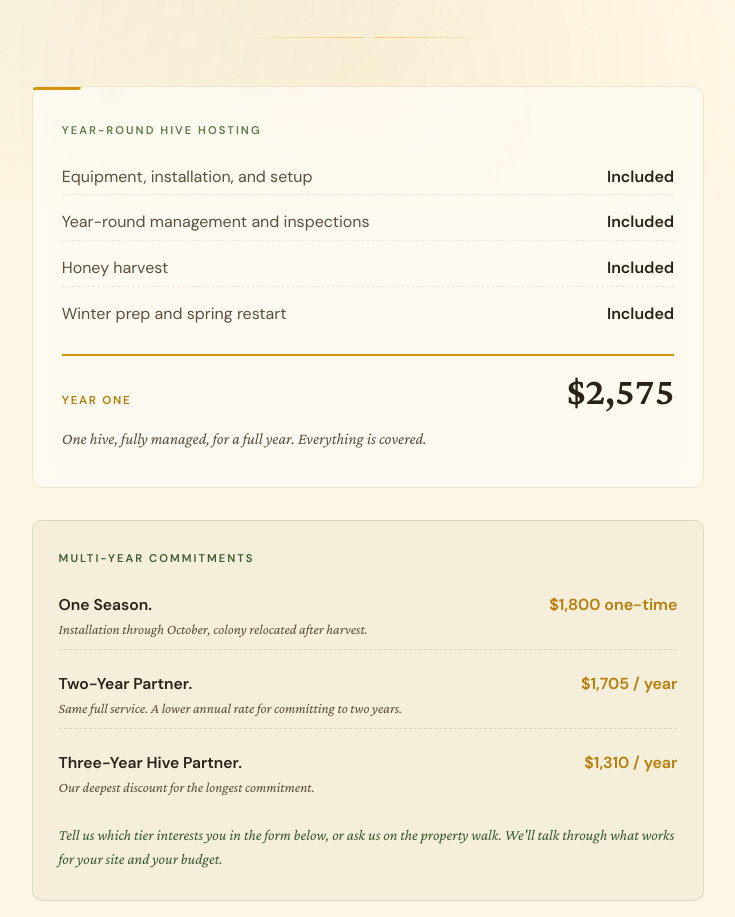
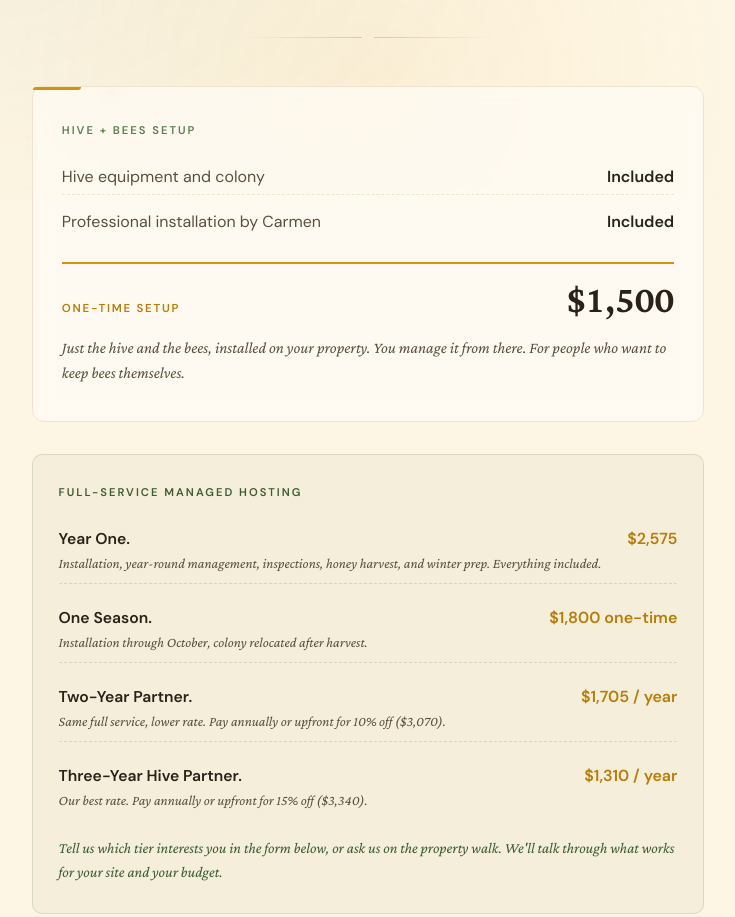
Before and after one commit to topherlayne/buzz-and-blooms, a plain HTML site: page get-started.html in a window 1280 px wide. Shown: the part 600-1517 px from the top of the page, without its empty margins (272-1007 px from the left). Drawn offline with nearby package versions, Linux system fonts and the light colour scheme.

Commit message:
Flat annual pricing, hive-only option, upfront discounts, horizontal logo for og:image

```diff
--- a/get-started.html
+++ b/get-started.html
@@ -320,38 +320,37 @@
   <hr class="rule">
 
   <div class="price-block">
-    <h3>Year-Round Hive Hosting</h3>
+    <h3>Hive + Bees Setup</h3>
 
     <div class="price-breakdown">
       <div class="price-line">
-        <span class="label">Equipment, installation, and setup</span>
+        <span class="label">Hive equipment and colony</span>
         <span class="amount">Included</span>
       </div>
       <div class="price-line">
-        <span class="label">Year-round management and inspections</span>
-        <span class="amount">Included</span>
-      </div>
-      <div class="price-line">
-        <span class="label">Honey harvest</span>
-        <span class="amount">Included</span>
-      </div>
-      <div class="price-line">
-        <span class="label">Winter prep and spring restart</span>
+        <span class="label">Professional installation by Carmen</span>
         <span class="amount">Included</span>
       </div>
     </div>
 
     <div class="price-total">
-      <span class="label">Year One</span>
-      <span class="amount">$2,575</span>
+      <span class="label">One-time setup</span>
+      <span class="amount">$1,500</span>
     </div>
 
-    <p class="price-sub">One hive, fully managed, for a full year. Everything is covered.</p>
+    <p class="price-sub">Just the hive and the bees, installed on your property. You manage it from there. For people who want to keep bees themselves.</p>
   </div>
 
   <div class="tiers">
-    <h3>Multi-year commitments</h3>
+    <h3>Full-service managed hosting</h3>
     <ul class="tiers-list">
+      <li>
+        <span>
+          <strong>Year One.</strong>
+          <span class="tier-desc">Installation, year-round management, inspections, honey harvest, and winter prep. Everything included.</span>
+        </span>
+        <span class="tier-price">$2,575</span>
+      </li>
       <li>
         <span>
           <strong>One Season.</strong>
@@ -362,14 +361,14 @@
       <li>
         <span>
           <strong>Two-Year Partner.</strong>
-          <span class="tier-desc">Same full service. A lower annual rate for committing to two years.</span>
+          <span class="tier-desc">Same full service, lower rate. Pay annually or upfront for 10% off ($3,070).</span>
         </span>
         <span class="tier-price">$1,705 / year</span>
       </li>
       <li>
         <span>
           <strong>Three-Year Hive Partner.</strong>
-          <span class="tier-desc">Our deepest discount for the longest commitment.</span>
+          <span class="tier-desc">Our best rate. Pay annually or upfront for 15% off ($3,340).</span>
         </span>
         <span class="tier-price">$1,310 / year</span>
       </li>
```
Also changed, not shown: index.html (+1 -1 lines).
